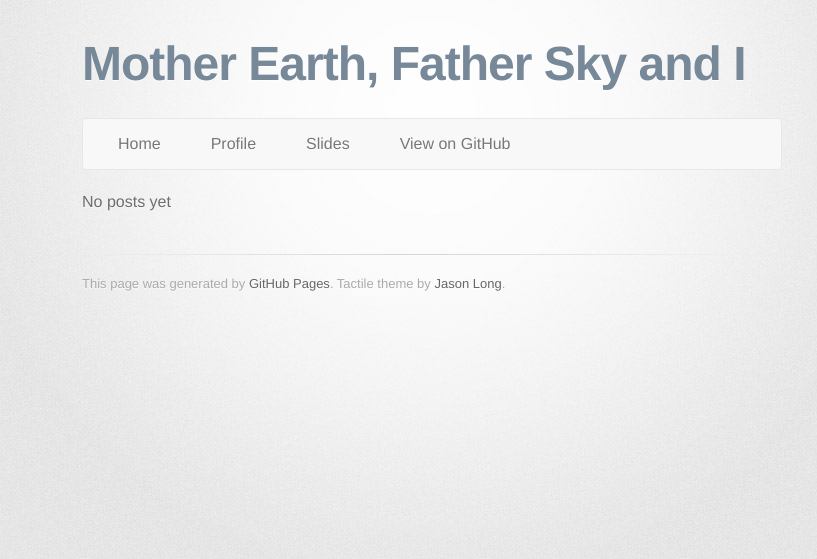
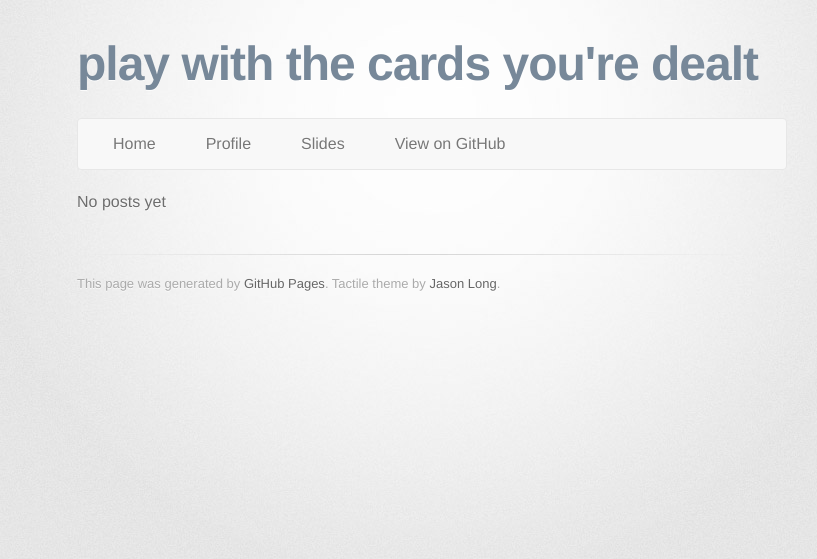
Before and after one commit to ysk24ok/ysk24ok.github.io, a Jekyll site: the page built from index.md, in a window 1280 px wide. Shown: the top 559 px of the page, without its empty margins (208-1025 px from the left). Built offline with Jekyll 4.4.1, drawn with Linux system fonts in a browser that asks for light colours; some web fonts are replaced.

Commit message:
Change blog title

```diff
--- a/_config.yml
+++ b/_config.yml
@@ -2,7 +2,7 @@
 markdown: kramdown
 
 # title
-title: Mother Earth, Father Sky and I
+title: play with the cards you're dealt
 
 # Path
 asset_path: /assets
--- a/assets/css/stylesheet.css
+++ b/assets/css/stylesheet.css
@@ -90,7 +90,7 @@ header h2 {
 }
 
 .inner {
-  width: 700px;
+  width: 710px;
   margin: 0 auto;
 }
 
```
